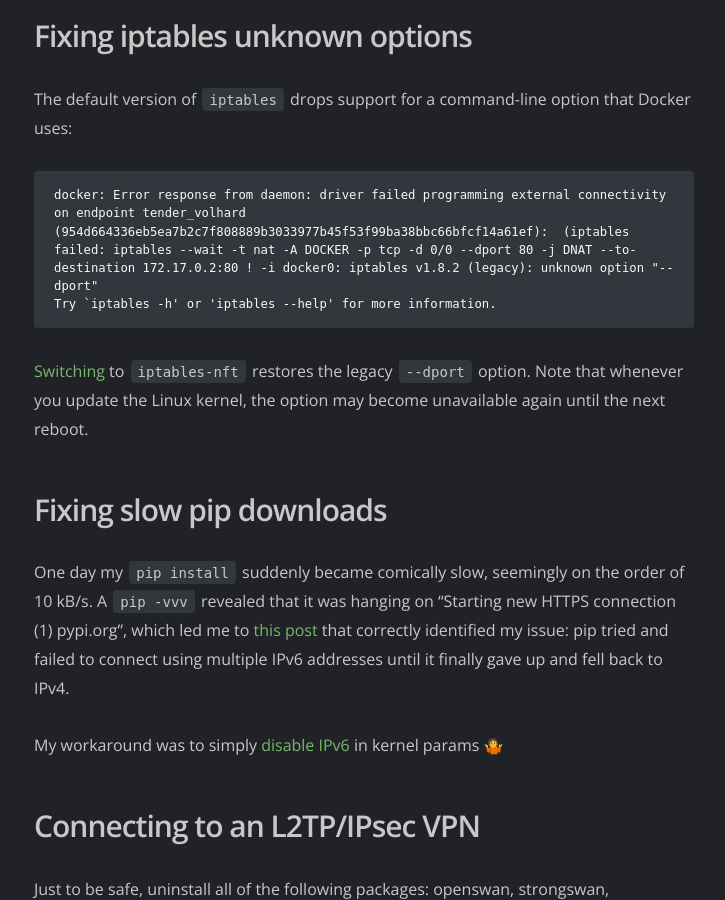
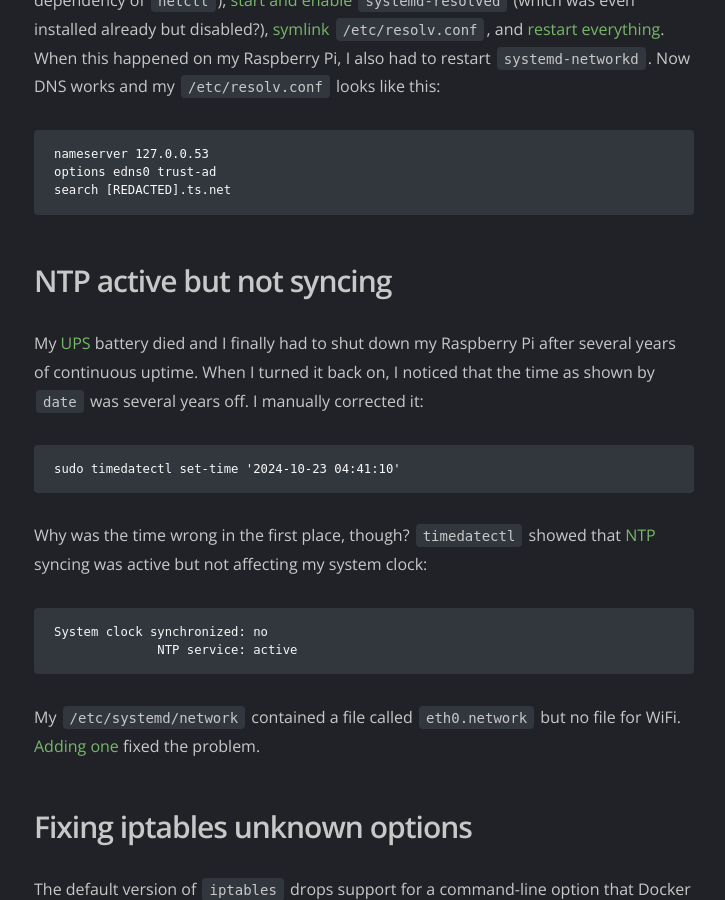
Before and after one commit to artnc/personal-website, a Jekyll site: the page built from src/blog/_posts/2017-03-29-arch-notes.md, in a window 1280 px wide and 900 px high, scrolled down 8565 px. Shown: the whole window, without its empty margins (276-1001 px from the left). Built offline with Jekyll 4.4.1, drawn with Linux system fonts in a browser that asks for light colours; comment, search, counter and statistics services are not loaded; some of the changed text lies outside the part shown.

Commit message:
Document NTP, cron

````diff
--- a/src/blog/_posts/2017-03-29-arch-notes.md
+++ b/src/blog/_posts/2017-03-29-arch-notes.md
@@ -26,8 +26,9 @@ Arch is surprisingly stable if you remember the single most important post-insta
 
 ### Network
 
-- [Manually connecting to a WPA network](#manually-connecting-to-a-wp)
+- [Manually connecting to a WPA network](#manually-connecting-to-a-wpa-network)
 - [`ping` works but `curl` doesn't](#ping-works-but-curl-doesnt)
+- [NTP active but not syncing](#ntp-active-but-not-syncing)
 - [Fixing iptables unknown options](#fixing-iptables-unknown-options)
 - [Fixing slow pip downloads](#fixing-slow-pip-downloads)
 - [Connecting to an L2TP/IPsec VPN](#connecting-to-an-l2tp-ipsec-vpn)
@@ -201,11 +202,17 @@ I installed Clipman, went into its settings, and disabled "Sync selections".
 TLDR of the Arch [guide](https://wiki.archlinux.org/index.php/Wireless_network_configuration) (run as root):
 
 ```shell
-ip link set wlp4s0 up
-wpa_supplicant -D nl80211,wext -i wlp4s0 -c <(wpa_passphrase "ssid" "password")
+ip link set wlp4s0 up # WiFi interface name `wlp4s0` obtained from `ip a`
+wpa_supplicant -D nl80211,wext -i wlp4s0 -c <(wpa_passphrase "My WiFi SSID" "p4ssw0rd")
 # (Switch to another TTY at this point)
 dhcpcd
 ping 8.8.8.8
+```
+
+My home WiFi and/or my Raspberry Pi's WiFi setup are pretty flaky, so I run cron as root to force a reconnect every day:
+
+```
+0 9 * * * killall dhcpcd wpa_supplicant; sleep 5; wpa_supplicant -D nl80211,wext -i wlan0 -c <(wpa_passphrase "My WiFi SSID" "p4ssw0rd") & sleep 20; dhcpcd &
 ```
 
 ## `ping` works but `curl` doesn't
@@ -236,6 +243,23 @@ nameserver 127.0.0.53
 options edns0 trust-ad
 search [REDACTED].ts.net
 ```
+
+## NTP active but not syncing
+
+My [UPS](https://en.wikipedia.org/wiki/Uninterruptible_power_supply) battery died and I finally had to shut down my Raspberry Pi after several years of continuous uptime. When I turned it back on, I noticed that the time as shown by `date` was several years off. I manually corrected it:
+
+```
+sudo timedatectl set-time '2024-10-23 04:41:10'
+```
+
+Why was the time wrong in the first place, though? `timedatectl` showed that [NTP](https://en.wikipedia.org/wiki/Network_Time_Protocol) syncing was active but not affecting my system clock:
+
+```
+System clock synchronized: no
+              NTP service: active
+```
+
+My `/etc/systemd/network` contained a file called `eth0.network` but no file for WiFi. [Adding one](https://bbs.archlinux.org/viewtopic.php?pid=2057633#p2057633) fixed the problem.
 
 ## Fixing iptables unknown options
 
````
